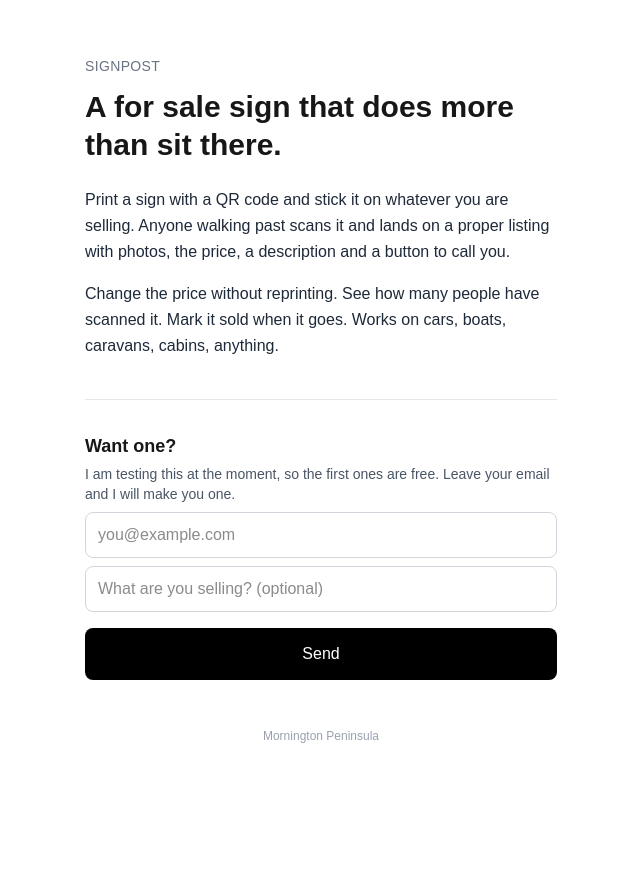
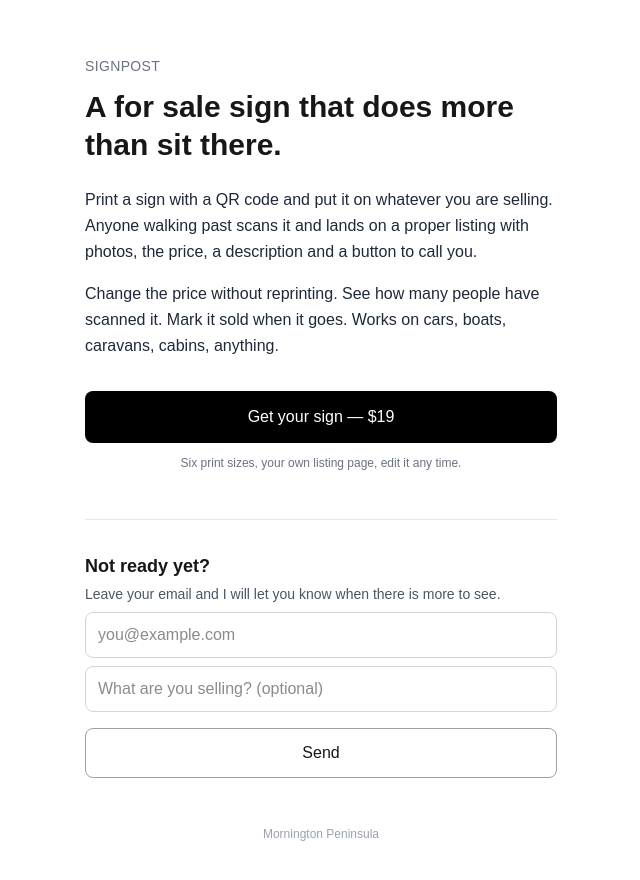
Before and after one commit to ceocarolinaz-dot/signpost, a Next.js app: page / in a window 1280 px wide. Shown: the top 880 px of the page, without its empty margins (319-959 px from the left). Before the commit the page ends 800 px from the top, so only its background shows below. Built offline with nearby package versions, Linux system fonts and the light colour scheme; no server answers.

Commit message:
checkout, thanks, download

```diff
--- /dev/null
+++ b/app/download/[code]/page.tsx
@@ -0,0 +1,38 @@
+export default async function Download({ params }: { params: Promise<{ code: string }> }) {
+  const { code } = await params;
+  const c = code.toUpperCase();
+
+  const sizes = [
+    { key: 'a3l', name: 'A3 landscape', note: 'Best for a car windscreen. Start here.' },
+    { key: 'a4l', name: 'A4 landscape', note: 'Smaller windscreens, or where people walk right past.' },
+    { key: 'a3p', name: 'A3 portrait', note: 'Shop windows and noticeboards.' },
+    { key: 'a4p', name: 'A4 portrait', note: 'Prints on a home printer.' },
+    { key: 'a2l', name: 'A2 landscape', note: 'Caravans and boats on a driveway.' },
+    { key: 'a1l', name: 'A1 landscape', note: 'Large items viewed from the street.' },
+  ];
+
+  return (
+    <main className="mx-auto max-w-lg px-5 py-12">
+      <h1 className="text-2xl font-semibold">Your sign</h1>
+      <p className="mt-1 text-sm text-gray-500">Code {c}</p>
+
+      <div className="mt-8 space-y-3">
+        {sizes.map((s) => (
+          <a key={s.key} href={'/api/sign/' + c + '?size=' + s.key} className="block rounded-lg border border-gray-300 p-4">
+            <span className="font-medium">{s.name}</span>
+            <span className="mt-1 block text-sm text-gray-600">{s.note}</span>
+          </a>
+        ))}
+      </div>
+
+      <div className="mt-10 border-t border-gray-200 pt-6 text-sm leading-relaxed text-gray-700">
+        <p className="font-medium text-gray-900">Printing it</p>
+        <p className="mt-2">Take the PDF to a print shop and ask for matte lamination. Matte matters — gloss reflects sunlight and the code stops scanning.</p>
+        <p className="mt-2">Print at actual size. Do not let the printer scale it to fit, or the margins and the code will be wrong.</p>
+        <p className="mt-2">Before you put it out, scan it yourself from where a buyer would stand. Check it in direct sun and through glass.</p>
+      </div>
+
+      <a href={'/s/' + c} className="mt-8 block text-center text-sm underline">View your listing</a>
+    </main>
+  );
+}
--- a/app/page.tsx
+++ b/app/page.tsx
@@ -21,6 +21,19 @@ export default function Home() {
     setSource(p.get('from') || 'direct');
   }, []);
 
+  async function buy() {
+    setBusy(true);
+    try {
+      const res = await fetch('/api/checkout', { method: 'POST' });
+      const j = await res.json();
+      if (j.url) window.location.href = j.url;
+      else setErr('Could not start checkout');
+    } catch (e: any) {
+      setErr(e.message);
+    }
+    setBusy(false);
+  }
+
   async function submit() {
     if (!email.includes('@')) {
       setErr('Enter a valid email address');
@@ -42,11 +55,15 @@ export default function Home() {
       <p className="text-sm font-medium uppercase tracking-wide text-gray-500">SignPost</p>
       <h1 className="mt-3 text-3xl font-semibold leading-tight">A for sale sign that does more than sit there.</h1>
 
-      <p className="mt-6 leading-relaxed text-gray-800">Print a sign with a QR code and stick it on whatever you are selling. Anyone walking past scans it and lands on a proper listing with photos, the price, a description and a button to call you.</p>
+      <p className="mt-6 leading-relaxed text-gray-800">Print a sign with a QR code and put it on whatever you are selling. Anyone walking past scans it and lands on a proper listing with photos, the price, a description and a button to call you.</p>
 
       <p className="mt-4 leading-relaxed text-gray-800">Change the price without reprinting. See how many people have scanned it. Mark it sold when it goes. Works on cars, boats, caravans, cabins, anything.</p>
 
-      <div className="mt-10 border-t border-gray-200 pt-8">
+      <button onClick={buy} disabled={busy} className="mt-8 w-full rounded-lg bg-black py-3.5 font-medium text-white">{busy ? 'One moment…' : 'Get your sign — $19'}</button>
+
+      <p className="mt-3 text-center text-xs text-gray-500">Six print sizes, your own listing page, edit it any time.</p>
+
+      <div className="mt-12 border-t border-gray-200 pt-8">
         {sent ? (
           <div>
             <p className="text-lg font-semibold">Thanks. I will be in touch.</p>
@@ -54,15 +71,13 @@ export default function Home() {
           </div>
         ) : (
           <div>
-            <p className="text-lg font-semibold">Want one?</p>
-            <p className="mt-1 text-sm text-gray-600">I am testing this at the moment, so the first ones are free. Leave your email and I will make you one.</p>
+            <p className="text-lg font-semibold">Not ready yet?</p>
+            <p className="mt-1 text-sm text-gray-600">Leave your email and I will let you know when there is more to see.</p>
 
             <input className={field} type="email" placeholder="you@example.com" value={email} onChange={(e) => setEmail(e.target.value)} />
             <input className={field} placeholder="What are you selling? (optional)" value={note} onChange={(e) => setNote(e.target.value)} />
 
-            <button onClick={submit} disabled={busy} className="mt-4 w-full rounded-lg bg-black py-3.5 font-medium text-white">
-              {busy ? 'Sending…' : 'Send'}
-            </button>
+            <button onClick={submit} disabled={busy} className="mt-4 w-full rounded-lg border border-gray-400 py-3 font-medium">{busy ? 'Sending…' : 'Send'}</button>
 
             {err && <p className="mt-3 text-sm text-red-600">{err}</p>}
           </div>
--- /dev/null
+++ b/app/thanks/page.tsx
@@ -0,0 +1,18 @@
+export default function Thanks() {
+  return (
+    <main className="mx-auto max-w-lg px-5 py-16">
+      <h1 className="text-2xl font-semibold">Thanks — check your email</h1>
+
+      <p className="mt-5 leading-relaxed text-gray-800">We have sent you two links: one to add your photos and details, and one to download your sign.</p>
+
+      <p className="mt-4 leading-relaxed text-gray-800">Keep that email. The edit link is the only way back into your listing.</p>
+
+      <div className="mt-10 border-t border-gray-200 pt-6 text-sm leading-relaxed text-gray-700">
+        <p className="font-medium text-gray-900">What happens next</p>
+        <p className="mt-2">Add your photos and details first, then download the sign and print it. Ask for matte lamination — gloss reflects sunlight and the code stops scanning.</p>
+      </div>
+
+      <p className="mt-10 text-sm text-gray-500">Nothing after a few minutes? Check your spam folder.</p>
+    </main>
+  );
+}
```
